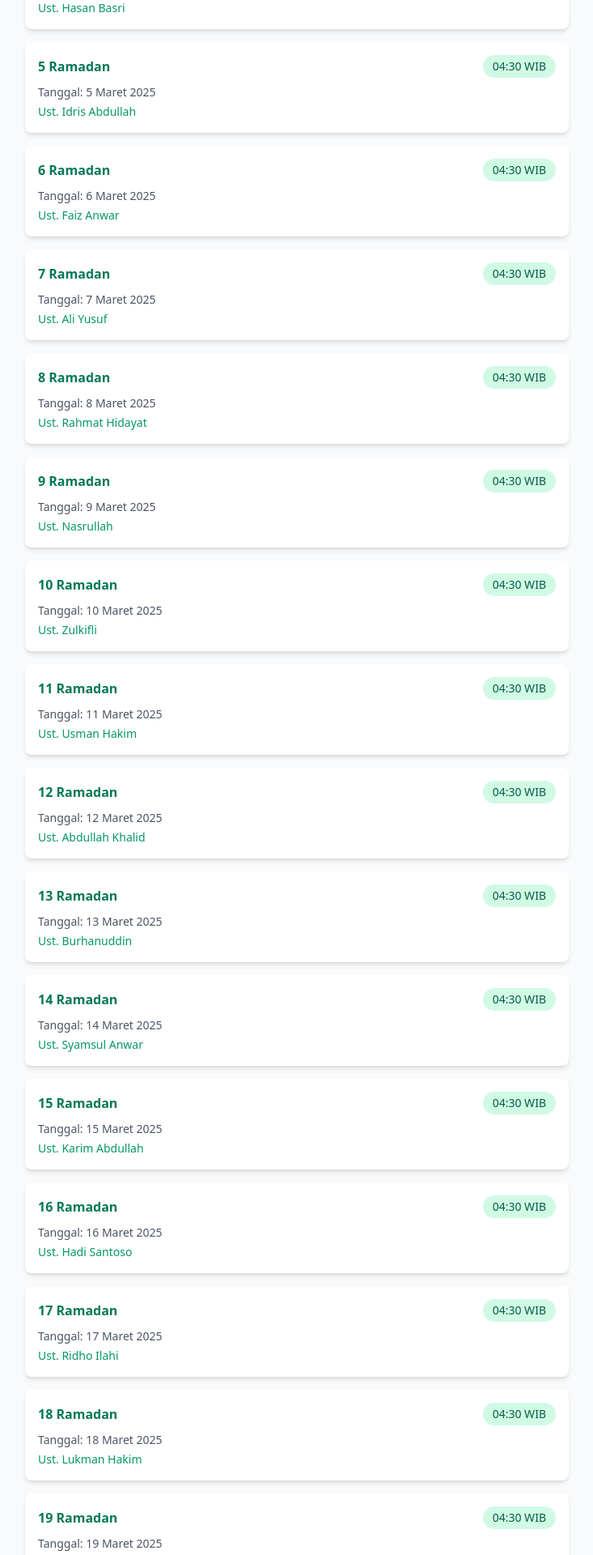
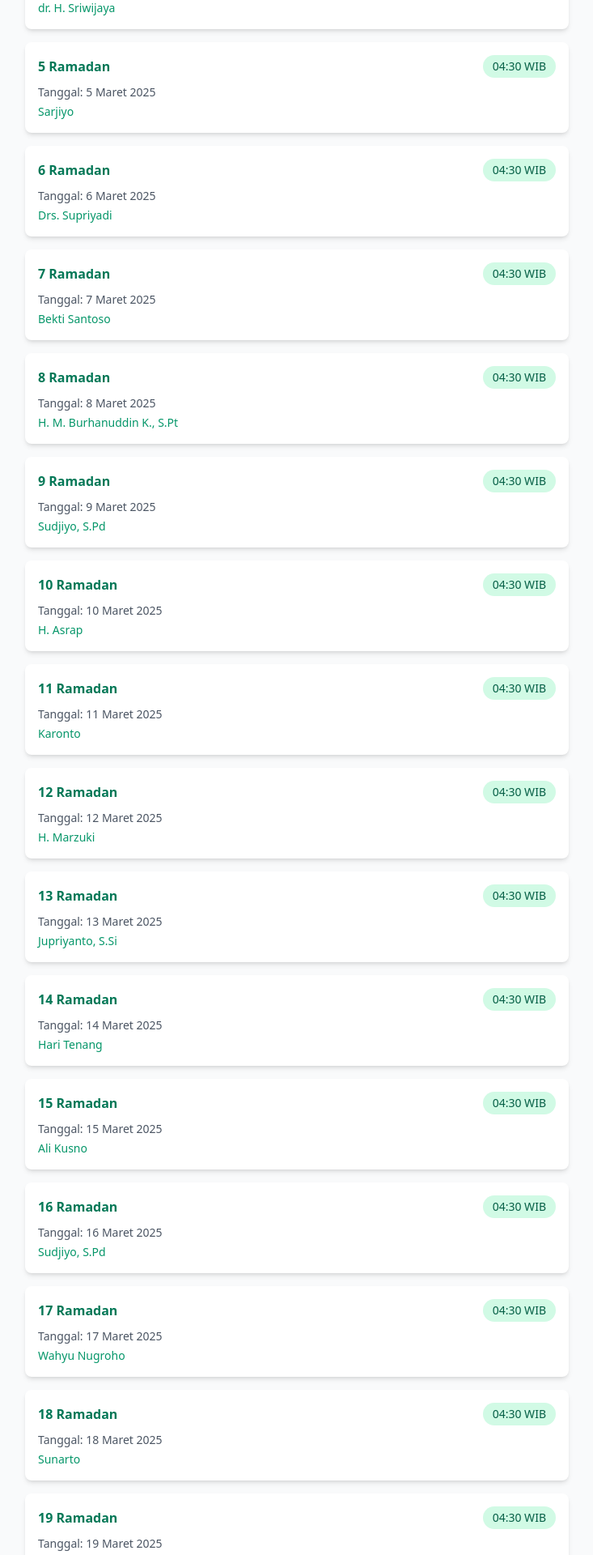
Before and after one commit to Rullabcde/Al-Huda, a React (Vite) app: page /kultum in a window 1280 px wide. Shown: the part 700-2620 px from the top of the page at 81% size, without its empty margins (273-1006 px from the left). Built offline with nearby package versions, Linux system fonts and the light colour scheme.

Commit message:
Resolve merge conflict

```diff
--- a/src/data/kultumData.js
+++ b/src/data/kultumData.js
@@ -2,176 +2,176 @@ export const subuhSchedule = [
   {
     date: "1 Ramadan",
     day: "1 Maret 2025",
-    speaker: "Ust. Ahmad Fauzi",
-    topic: "Keutamaan Puasa Ramadan",
+    speaker: "Wahyu Nugroho",
+    topic: "Keutamaan Sahur",
   },
   {
     date: "2 Ramadan",
     day: "2 Maret 2025",
-    speaker: "Ust. Muhammad Ridwan",
-    topic: "Adab Berpuasa",
+    speaker: "Sunarto",
+    topic: "Puasa: Menahan Lapar dan Hawa Nafsu",
   },
   {
     date: "3 Ramadan",
     day: "3 Maret 2025",
-    speaker: "Ust. Abdul Hakim",
-    topic: "Membaca Al-Quran di Bulan Ramadan",
+    speaker: "Harjiman",
+    topic: "Adab Berpuasa Sesuai Sunnah",
   },
   {
     date: "4 Ramadan",
     day: "4 Maret 2025",
-    speaker: "Ust. Hasan Basri",
-    topic: "Pentingnya Sahur",
+    speaker: "dr. H. Sriwijaya",
+    topic: "Kesabaran sebagai Kunci Ibadah",
   },
   {
     date: "5 Ramadan",
     day: "5 Maret 2025",
-    speaker: "Ust. Idris Abdullah",
-    topic: "Keutamaan Tarawih",
+    speaker: "Sarjiyo",
+    topic: "Keutamaan Membaca Al-Qur'an di Subuh",
   },
   {
     date: "6 Ramadan",
     day: "6 Maret 2025",
-    speaker: "Ust. Faiz Anwar",
-    topic: "Menjaga Lisan saat Puasa",
+    speaker: "Drs. Supriyadi",
+    topic: "Makna Kebersamaan di Bulan Ramadhan",
   },
   {
     date: "7 Ramadan",
     day: "7 Maret 2025",
-    speaker: "Ust. Ali Yusuf",
-    topic: "Mendekatkan Diri kepada Allah",
+    speaker: "Bekti Santoso",
+    topic: "Dzikir Pagi dan Keutamaannya",
   },
   {
     date: "8 Ramadan",
     day: "8 Maret 2025",
-    speaker: "Ust. Rahmat Hidayat",
-    topic: "Mendidik Anak di Bulan Ramadan",
+    speaker: "H. M. Burhanuddin K., S.Pt",
+    topic: "Kisah Sahabat Nabi di Ramadhan",
   },
   {
     date: "9 Ramadan",
     day: "9 Maret 2025",
-    speaker: "Ust. Nasrullah",
-    topic: "Keutamaan Sedekah",
+    speaker: "Sudjiyo, S.Pd",
+    topic: "Meraih Berkah dari Sedekah",
   },
   {
     date: "10 Ramadan",
     day: "10 Maret 2025",
-    speaker: "Ust. Zulkifli",
-    topic: "Puasa dan Kesehatan",
+    speaker: "H. Asrap",
+    topic: "Menanamkan Nilai Islam pada Keluarga",
   },
   {
     date: "11 Ramadan",
     day: "11 Maret 2025",
-    speaker: "Ust. Usman Hakim",
-    topic: "Hikmah Berpuasa",
+    speaker: "Karonto",
+    topic: "Hikmah dari Ibadah Sunnah",
   },
   {
     date: "12 Ramadan",
     day: "12 Maret 2025",
-    speaker: "Ust. Abdullah Khalid",
-    topic: "Memanfaatkan Waktu di Bulan Ramadan",
+    speaker: "H. Marzuki",
+    topic: "Membersihkan Diri dengan Taubat",
   },
   {
     date: "13 Ramadan",
     day: "13 Maret 2025",
-    speaker: "Ust. Burhanuddin",
-    topic: "Mengenal Malam Lailatul Qadar",
+    speaker: "Jupriyanto, S.Si",
+    topic: "Menggapai Maghfirah Allah",
   },
   {
     date: "14 Ramadan",
     day: "14 Maret 2025",
-    speaker: "Ust. Syamsul Anwar",
-    topic: "Puasa dan Kesabaran",
+    speaker: "Hari Tenang",
+    topic: "Kisah Inspiratif Taubat Nabi Yunus",
   },
   {
     date: "15 Ramadan",
     day: "15 Maret 2025",
-    speaker: "Ust. Karim Abdullah",
-    topic: "Zakat Fitrah dan Hikmahnya",
+    speaker: "Ali Kusno",
+    topic: "Pentingnya Ikhlas dalam Ibadah",
   },
   {
     date: "16 Ramadan",
     day: "16 Maret 2025",
-    speaker: "Ust. Hadi Santoso",
-    topic: "Mencintai Al-Quran",
+    speaker: "Sudjiyo, S.Pd",
+    topic: "Puasa sebagai Benteng Diri",
   },
   {
     date: "17 Ramadan",
     day: "17 Maret 2025",
-    speaker: "Ust. Ridho Ilahi",
-    topic: "Nuzulul Quran",
+    speaker: "Wahyu Nugroho",
+    topic: "Nuzulul Qur'an: Pelajaran untuk Umat",
   },
   {
     date: "18 Ramadan",
     day: "18 Maret 2025",
-    speaker: "Ust. Lukman Hakim",
-    topic: "Ibadah di Sepuluh Malam Terakhir",
+    speaker: "Sunarto",
+    topic: "Membangun Kebiasaan Positif",
   },
   {
     date: "19 Ramadan",
     day: "19 Maret 2025",
-    speaker: "Ust. Faisal Rahman",
-    topic: "Menggapai Lailatul Qadar",
+    speaker: "Sarjiyo",
+    topic: "Silaturahmi: Menguatkan Tali Persaudaraan",
   },
   {
     date: "20 Ramadan",
     day: "20 Maret 2025",
-    speaker: "Ust. Ahmad Muzakir",
-    topic: "Keutamaan Berdoa",
+    speaker: "H. Asrap",
+    topic: "Menyambut Malam-malam Terakhir",
   },
   {
     date: "21 Ramadan",
     day: "21 Maret 2025",
-    speaker: "Ust. Hamdan Alwi",
-    topic: "Iktikaf di Bulan Ramadan",
+    speaker: "Suhadi, M.Pd",
+    topic: "Amalan Ganjil untuk Meraih Lailatul Qadar",
   },
   {
     date: "22 Ramadan",
     day: "22 Maret 2025",
-    speaker: "Ust. Fikri Harun",
-    topic: "Tanda-Tanda Malam Lailatul Qadar",
+    speaker: "Jupriyanto, S.Si",
+    topic: "Zakat: Membersihkan Harta dan Jiwa",
   },
   {
     date: "23 Ramadan",
     day: "23 Maret 2025",
-    speaker: "Ust. Anas Fauzan",
-    topic: "Meningkatkan Keimanan di Ramadan",
+    speaker: "Jamal",
+    topic: "Bekal Taqwa Setelah Ramadhan",
   },
   {
     date: "24 Ramadan",
     day: "24 Maret 2025",
-    speaker: "Ust. Yusuf Mahmud",
-    topic: "Persiapan Zakat Fitrah",
+    speaker: "Jaru Ardhitya",
+    topic: "Menjaga Ibadah Pasca Ramadhan",
   },
   {
     date: "25 Ramadan",
     day: "25 Maret 2025",
-    speaker: "Ust. Farid Akbar",
-    topic: "Memperbaiki Kualitas Ibadah",
+    speaker: "H. Sartono",
+    topic: "Hakikat Idul Fitri: Kembali Suci",
   },
   {
     date: "26 Ramadan",
     day: "26 Maret 2025",
-    speaker: "Ust. Ilham Syafii",
-    topic: "Keutamaan Berbagi di Ramadan",
+    speaker: "Sarjiyo",
+    topic: "Evaluasi Diri dan Perbaikan Akhlak",
   },
   {
     date: "27 Ramadan",
     day: "27 Maret 2025",
-    speaker: "Ust. Akmaluddin",
-    topic: "Amalan Sunnah di Akhir Ramadan",
+    speaker: "Drs. Wiji Raharjo",
+    topic: "Istiqamah dalam Kebaikan",
   },
   {
     date: "28 Ramadan",
     day: "28 Maret 2025",
-    speaker: "Ust. Hafiz Ramli",
-    topic: "Menyambut Idul Fitri dengan Iman",
+    speaker: "Sunarto",
+    topic: "Keutamaan Doa di Waktu Subuh",
   },
   {
     date: "29 Ramadan",
     day: "29 Maret 2025",
-    speaker: "Ust. Rizal Hakim",
-    topic: "Istiqamah Setelah Ramadan",
+    speaker: "Drs. H. Mardiyono",
+    topic: "Ramadhan sebagai Momentum Hidup Baru",
   },
 ];
 
@@ -179,175 +179,175 @@ export const isyaSchedule = [
   {
     date: "1 Ramadan",
     day: "1 Maret 2025",
-    speaker: "Ust. Ahmad Fauzi",
-    topic: "Keutamaan Puasa Ramadan",
+    speaker: "Wahyu Nugroho",
+    topic: "Keutamaan Ramadhan",
   },
   {
     date: "2 Ramadan",
     day: "2 Maret 2025",
-    speaker: "Ust. Muhammad Ridwan",
-    topic: "Adab Berpuasa",
+    speaker: "Sunarto",
+    topic: "Niat dan Keikhlasan Puasa",
   },
   {
     date: "3 Ramadan",
     day: "3 Maret 2025",
-    speaker: "Ust. Abdul Hakim",
-    topic: "Membaca Al-Quran di Bulan Ramadan",
+    speaker: "H. Ari Mulyono, S.H, M.Si",
+    topic: "Menjaga Lisan dan Hati",
   },
   {
     date: "4 Ramadan",
     day: "4 Maret 2025",
-    speaker: "Ust. Hasan Basri",
-    topic: "Pentingnya Sahur",
+    speaker: "Sarjiyo",
+    topic: "Kesabaran dalam Berpuasa",
   },
   {
     date: "5 Ramadan",
     day: "5 Maret 2025",
-    speaker: "Ust. Idris Abdullah",
-    topic: "Keutamaan Tarawih",
+    speaker: "Drs. H. Suhardi, M.Pd",
+    topic: "Shalat Tarawih dan Amalan Malam",
   },
   {
     date: "6 Ramadan",
     day: "6 Maret 2025",
-    speaker: "Ust. Faiz Anwar",
-    topic: "Menjaga Lisan saat Puasa",
+    speaker: "Wahid Hidayat",
+    topic: "Membaca Al-Qur'an di Bulan Suci",
   },
   {
     date: "7 Ramadan",
     day: "7 Maret 2025",
-    speaker: "Ust. Ali Yusuf",
-    topic: "Mendekatkan Diri kepada Allah",
+    speaker: "H. Purwanto",
+    topic: "Dzikir dan Doa",
   },
   {
     date: "8 Ramadan",
     day: "8 Maret 2025",
-    speaker: "Ust. Rahmat Hidayat",
-    topic: "Mendidik Anak di Bulan Ramadan",
+    speaker: "Yunus Rohadi, S.Pd. I",
+    topic: "Bersyukur atas Nikmat Allah",
   },
   {
     date: "9 Ramadan",
     day: "9 Maret 2025",
-    speaker: "Ust. Nasrullah",
-    topic: "Keutamaan Sedekah",
+    speaker: "Subiyanto",
+    topic: "Keteladanan Nabi dalam Ujian",
   },
   {
     date: "10 Ramadan",
     day: "10 Maret 2025",
-    speaker: "Ust. Zulkifli",
-    topic: "Puasa dan Kesehatan",
+    speaker: "H. Ari Mulyono, S.H, M.Si",
+    topic: "Ramadhan sebagai Bulan Kasih Sayang",
   },
   {
     date: "11 Ramadan",
     day: "11 Maret 2025",
-    speaker: "Ust. Usman Hakim",
-    topic: "Hikmah Berpuasa",
+    speaker: "H. Tumrat, S.Ag",
+    topic: "Taubat dan Ampunan Allah",
   },
   {
     date: "12 Ramadan",
     day: "12 Maret 2025",
-    speaker: "Ust. Abdullah Khalid",
-    topic: "Memanfaatkan Waktu di Bulan Ramadan",
+    speaker: "H. Sartono",
+    topic: "Istighfar dalam Kehidupan",
   },
   {
     date: "13 Ramadan",
     day: "13 Maret 2025",
-    speaker: "Ust. Burhanuddin",
-    topic: "Mengenal Malam Lailatul Qadar",
+    speaker: "Dumarlan",
+    topic: "Kisah Nabi Adam dan Pengampunan",
   },
   {
     date: "14 Ramadan",
     day: "14 Maret 2025",
-    speaker: "Ust. Syamsul Anwar",
-    topic: "Puasa dan Kesabaran",
+    speaker: "H. Purwanto",
+    topic: "Membersihkan Hati dari Dengki",
   },
   {
     date: "15 Ramadan",
     day: "15 Maret 2025",
-    speaker: "Ust. Karim Abdullah",
-    topic: "Zakat Fitrah dan Hikmahnya",
+    speaker: "Fahrudin Anwar",
+    topic: "Menghindari Dosa",
   },
   {
     date: "16 Ramadan",
     day: "16 Maret 2025",
-    speaker: "Ust. Hadi Santoso",
-    topic: "Mencintai Al-Quran",
+    speaker: "Sudjiyo, S.Pd",
+    topic: "Puasa Menghapus Dosa",
   },
   {
     date: "17 Ramadan",
     day: "17 Maret 2025",
-    speaker: "Ust. Ridho Ilahi",
-    topic: "Nuzulul Quran",
+    speaker: "Sugeng Suprihatin, S.H",
+    topic: "Nuzulul Qur'an",
   },
   {
     date: "18 Ramadan",
     day: "18 Maret 2025",
-    speaker: "Ust. Lukman Hakim",
-    topic: "Ibadah di Sepuluh Malam Terakhir",
+    speaker: "Jamal",
+    topic: "Pentingnya Silaturahmi",
   },
   {
     date: "19 Ramadan",
     day: "19 Maret 2025",
-    speaker: "Ust. Faisal Rahman",
-    topic: "Menggapai Lailatul Qadar",
+    speaker: "Isyudi, S.Pd",
+    topic: "Akhlak Rasulullah",
   },
   {
     date: "20 Ramadan",
     day: "20 Maret 2025",
-    speaker: "Ust. Ahmad Muzakir",
-    topic: "Keutamaan Berdoa",
+    speaker: "Subiyanto",
+    topic: "Sunnah yang Mendekatkan kepada Maghfirah",
   },
   {
     date: "21 Ramadan",
     day: "21 Maret 2025",
-    speaker: "Ust. Hamdan Alwi",
-    topic: "Iktikaf di Bulan Ramadan",
+    speaker: "Ali Kusno",
+    topic: "Lailatul Qadar",
   },
   {
     date: "22 Ramadan",
     day: "22 Maret 2025",
-    speaker: "Ust. Fikri Harun",
-    topic: "Tanda-Tanda Malam Lailatul Qadar",
+    speaker: "Drs. Wiji Raharjo",
+    topic: "Keistiqamahan di Akhir Ramadhan",
   },
   {
     date: "23 Ramadan",
     day: "23 Maret 2025",
-    speaker: "Ust. Anas Fauzan",
-    topic: "Meningkatkan Keimanan di Ramadan",
+    speaker: "Drs. H. Mardiyono",
+    topic: "Dosa Terhapus di Malam Lailatul Qadar",
   },
   {
     date: "24 Ramadan",
     day: "24 Maret 2025",
-    speaker: "Ust. Yusuf Mahmud",
-    topic: "Persiapan Zakat Fitrah",
+    speaker: "Sudjiyo, S.Pd",
+    topic: "Zakat Fitrah",
   },
   {
     date: "25 Ramadan",
     day: "25 Maret 2025",
-    speaker: "Ust. Farid Akbar",
-    topic: "Memperbaiki Kualitas Ibadah",
+    speaker: "Sarjiyo",
+    topic: "Derajat Taqwa Setelah Ramadhan",
   },
   {
     date: "26 Ramadan",
     day: "26 Maret 2025",
-    speaker: "Ust. Ilham Syafii",
-    topic: "Keutamaan Berbagi di Ramadan",
+    speaker: "Jumari",
+    topic: "Sedekah dan Infaq",
   },
   {
     date: "27 Ramadan",
     day: "27 Maret 2025",
-    speaker: "Ust. Akmaluddin",
-    topic: "Amalan Sunnah di Akhir Ramadan",
+    speaker: "Sukiswanto",
+    topic: "Meraih Ridha Allah",
   },
   {
     date: "28 Ramadan",
     day: "28 Maret 2025",
-    speaker: "Ust. Hafiz Ramli",
-    topic: "Menyambut Idul Fitri dengan Iman",
+    speaker: "Jaru Ardhitya",
+    topic: "Hikmah Malam Ganjil",
   },
   {
     date: "29 Ramadan",
     day: "29 Maret 2025",
-    speaker: "Ust. Rizal Hakim",
-    topic: "Istiqamah Setelah Ramadan",
+    speaker: "Jamal",
+    topic: "Mempertahankan Spirit Ramadhan",
   },
 ];
--- a/src/pages/TakjilSchedule.jsx
+++ b/src/pages/TakjilSchedule.jsx
@@ -71,7 +71,7 @@ const TakjilSchedule = () => {
                 </li>
                 <li className="flex items-center gap-2">
                   <Users className="w-4 h-4" />
-                  Perkiraan porsi 100 orang
+                  Perkiraan porsi 200 orang
                 </li>
                 <li className="flex items-center gap-2">
                   <Calendar className="w-4 h-4" />
```
